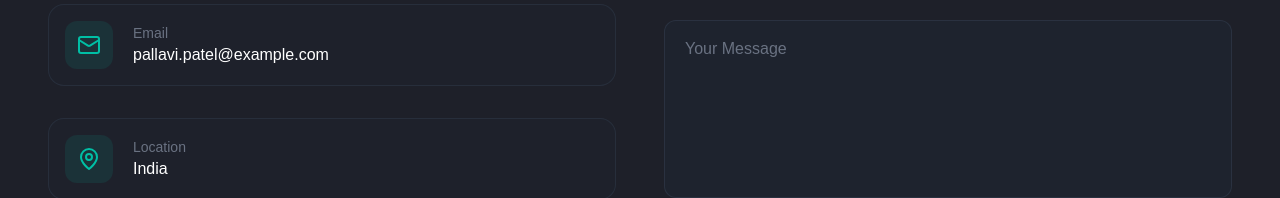
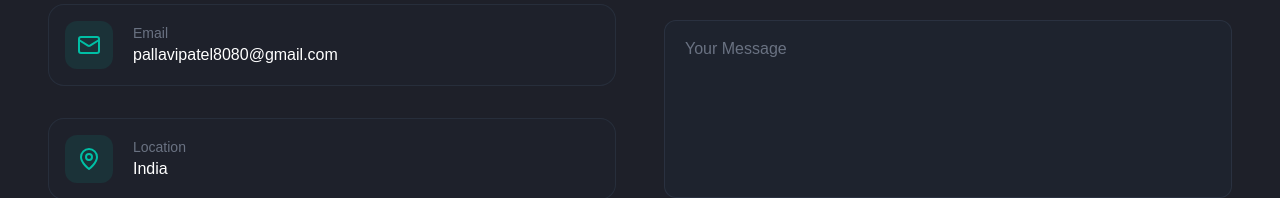
Before and after one commit to pallavi-patel-developer/portfolio, a Next.js app: page / in a window 1280 px wide. Shown: the part 5199-5397 px from the top of the page. Built offline with nearby package versions, Linux system fonts and the light colour scheme.

Commit message:
feat: establish initial portfolio project structure, introduce Contact component, and provide comprehensive README documentation.

```diff
--- a/src/app/layout.js
+++ b/src/app/layout.js
@@ -7,8 +7,8 @@ const outfit = Outfit({
 });
 
 export const metadata = {
-  title: "SaulDesign | Creative UI Designer",
-  description: "Portfolio of a creative UI designer.",
+  title: "Pallavi Patel | Backend Developer",
+  description: "Portfolio of a BACKEND DEVELOPER.",
 };
 
 export default function RootLayout({ children }) {
--- a/src/components/Contact.jsx
+++ b/src/components/Contact.jsx
@@ -43,8 +43,8 @@ export default function Contact() {
                 <svg xmlns="http://www.w3.org/2000/svg" width="24" height="24" viewBox="0 0 24 24" fill="none" stroke="currentColor" strokeWidth="2" strokeLinecap="round" strokeLinejoin="round"><rect width="20" height="16" x="2" y="4" rx="2" /><path d="m22 7-8.97 5.7a1.94 1.94 0 0 1-2.06 0L2 7" /></svg>
               ),
               label: 'Email',
-              value: 'pallavi.patel@example.com',
-              href: 'mailto:pallavi.patel@example.com',
+              value: 'pallavipatel8080@gmail.com',
+              href: 'mailto:pallavipatel8080@gmail.com',
             },
             {
               icon: (
```
Also changed, not shown: 1 other file (tests, documents, lock files or other folders).
